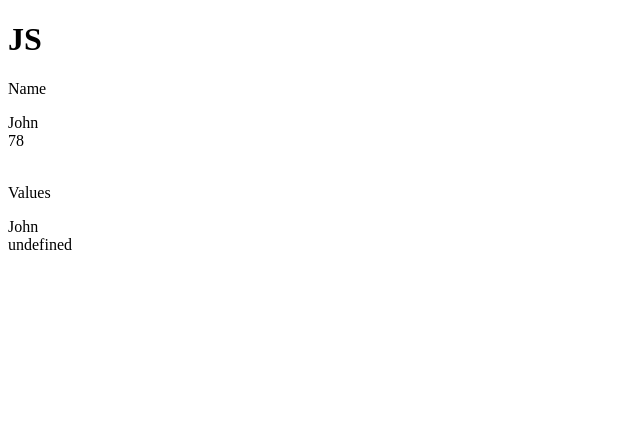
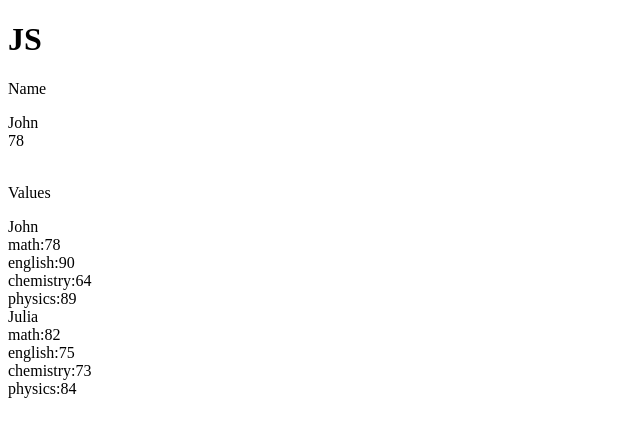
Before and after one commit to Janarthan-4103/js-task, a plain HTML site: page index.html in a window 1280 px wide. Shown: the whole page, without its empty margins (0-640 px from the left). Drawn offline with Linux system fonts and the light colour scheme.

Commit message:
javascript
key values

```diff
--- a/index.html
+++ b/index.html
@@ -87,11 +87,24 @@
     "physics": "89"
 
 }
-}
+},
+{
+      "name": "Julia",
+      "marks": {
+        "math": "82",
+        "english": "75",
+        "chemistry": "73",
+        "physics": "84"
+      }
+    }
 ]
   for(i=0; i<=result.length; i++)
   {
-    document.write(result[i].name,"<br>"+" "+result[i].value);
+    document.write(result[i].name,"<br>")
+
+  for(var key in result[i].marks)
+    document.write(key +":"+ result[i].marks[key],"<br>")
+    // document.write(result[i].marks[key],"<br>")
   }
 </script>
 </body>
```
